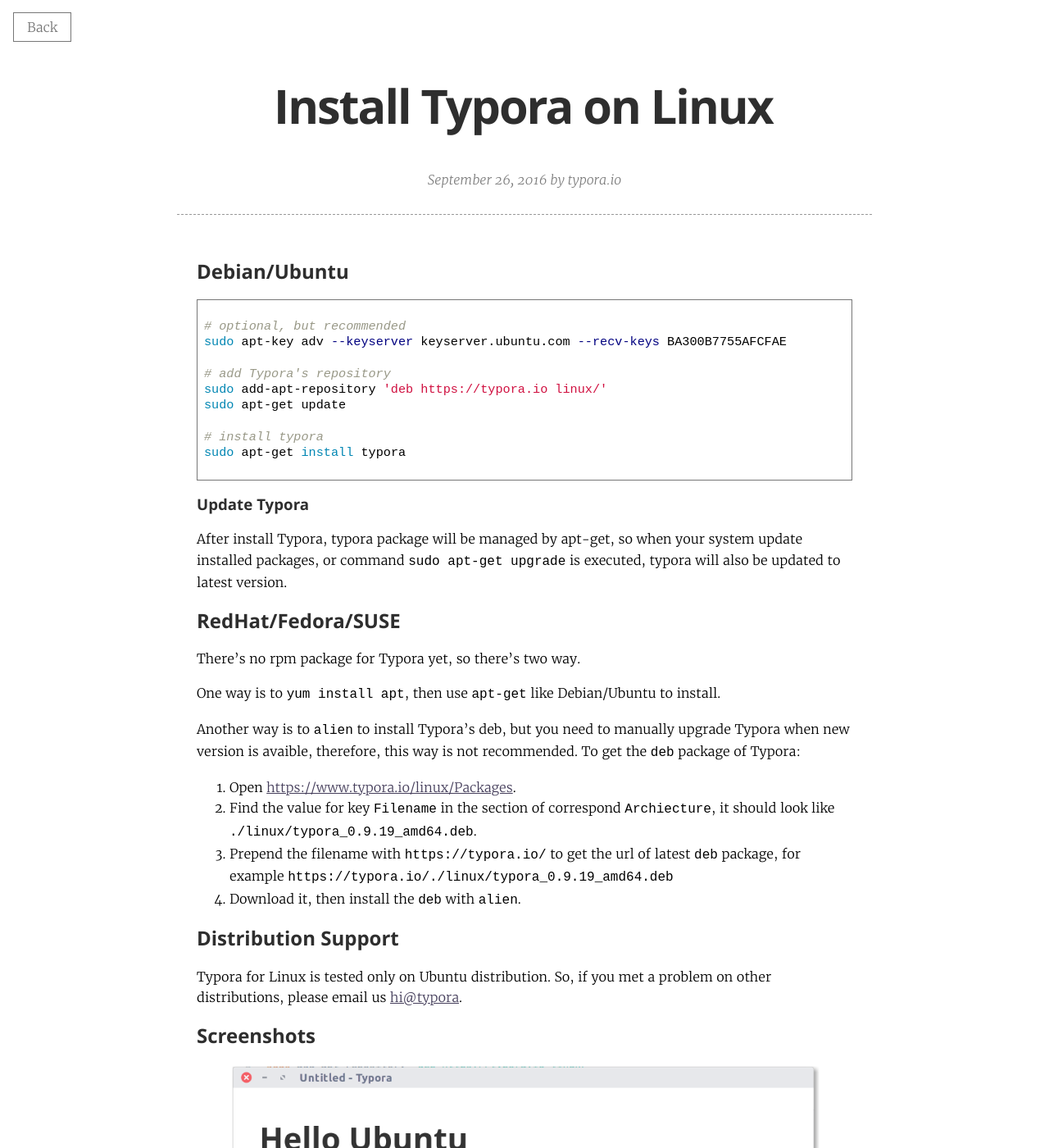
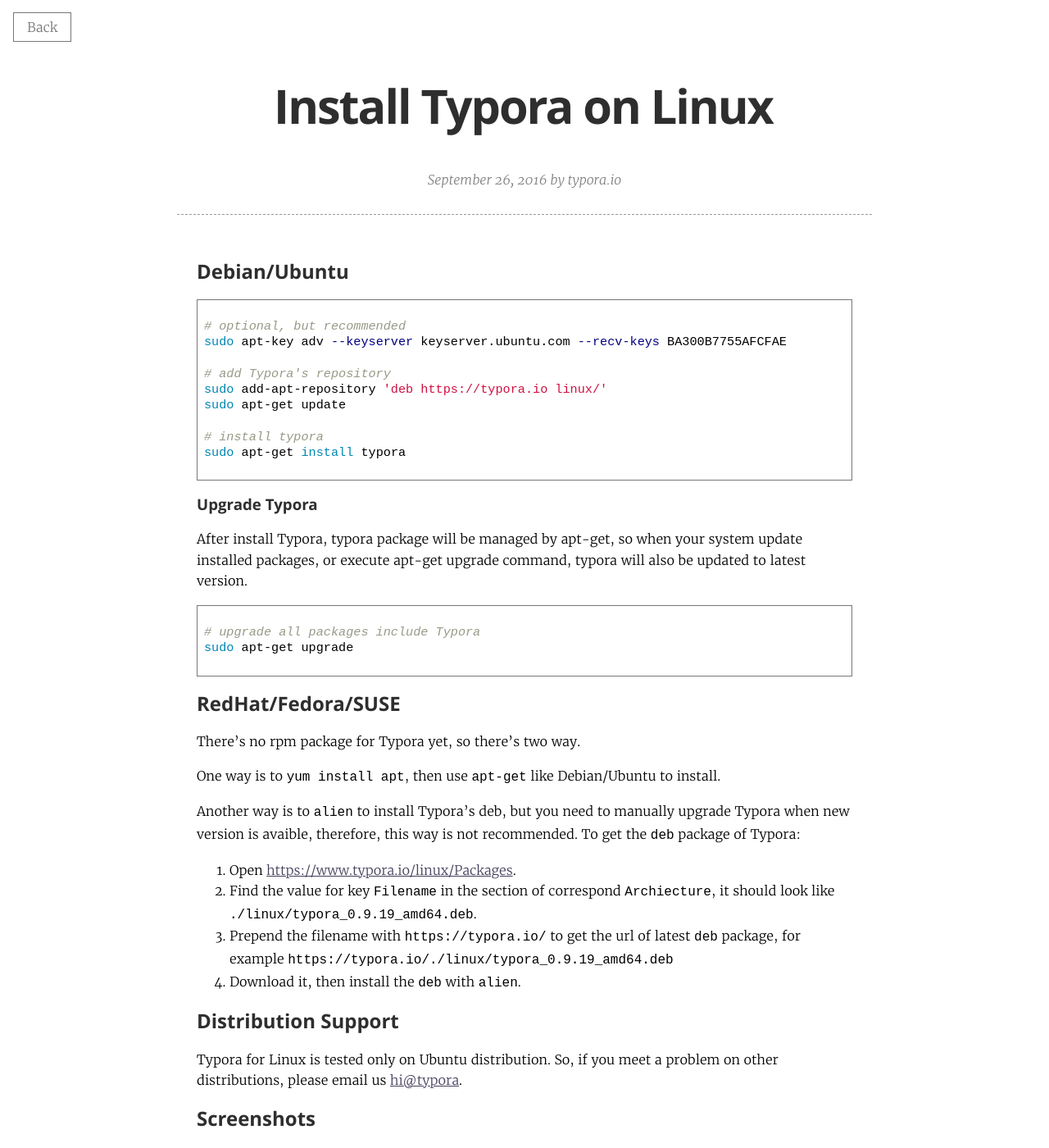
Before and after one commit to typora/support.typora.io, a Jekyll site: the page built from _posts/2016-09-26-Typora on Linux.md, in a window 1280 px wide and 1400 px high. Shown: the whole window at 82% size. Built offline with Jekyll 4.4.1, drawn with Linux system fonts in a browser that asks for light colours; nearby versions of some CDN libraries; library files that are not in the unit come from our copies.

Commit message:
fix typo

````diff
--- a/_posts/2016-09-26-Typora on Linux.md
+++ b/_posts/2016-09-26-Typora on Linux.md
@@ -21,9 +21,14 @@
 sudo apt-get install typora
 ```
 
-### Update Typora
+### Upgrade Typora
 
-After install Typora, typora package will be managed by apt-get, so when your system update installed packages, or command `sudo apt-get upgrade` is executed, typora will also be updated to latest version.
+After install Typora, typora package will be managed by apt-get, so when your system update installed packages, or execute apt-get upgrade command, typora will also be updated to latest version.
+
+```bash
+# upgrade all packages include Typora
+sudo apt-get upgrade
+```
 
 ## RedHat/Fedora/SUSE
 
@@ -40,7 +45,7 @@
 
 ## Distribution Support
 
-Typora for Linux is tested only on Ubuntu distribution. So, if you met a problem on other distributions, please email us <hi@typora>.
+Typora for Linux is tested only on Ubuntu distribution. So, if you meet a problem on other distributions, please email us <hi@typora>.
 
 ## Screenshots
 
````
